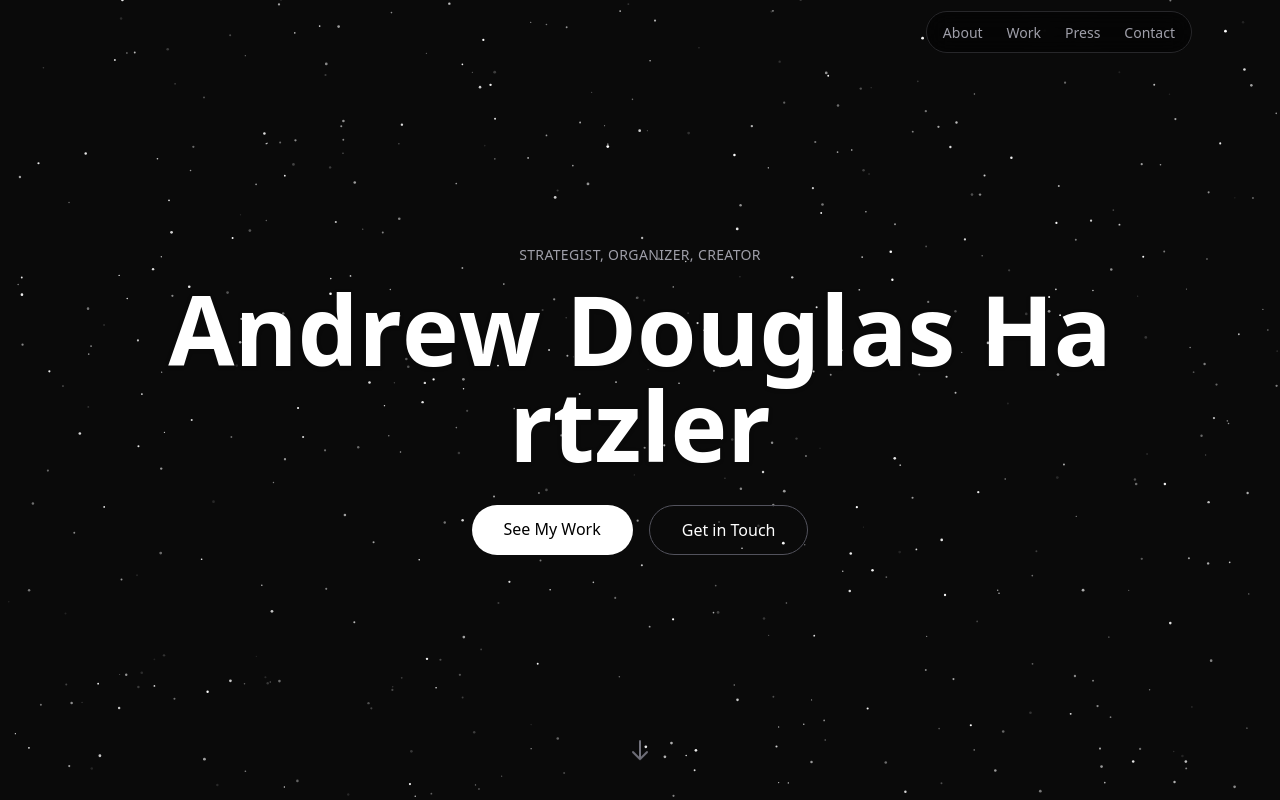
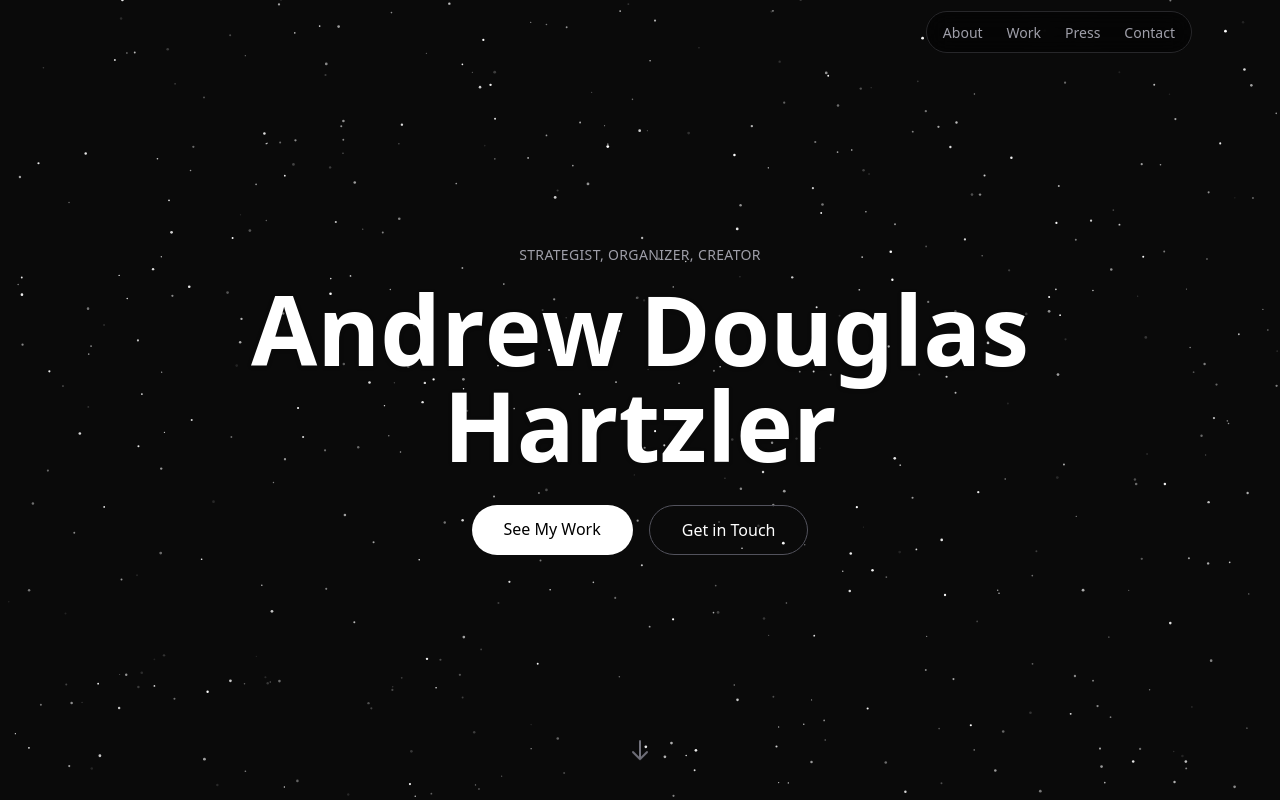
Before and after one commit to andyhartzler/andrewhartzler-site, a Next.js app: page / in a window 1280 px wide. Shown: the top 800 px of the page. Built offline with nearby package versions, Linux system fonts and the light colour scheme.

Commit message:
Fix TypeScript error in Dock, fix name animation wrapping

```diff
--- a/src/components/Dock.tsx
+++ b/src/components/Dock.tsx
@@ -35,9 +35,8 @@ const Dock = React.forwardRef<HTMLDivElement, DockProps>(
 
     const renderChildren = () => {
       return React.Children.map(children, (child) => {
-        if (React.isValidElement(child) && child.type === DockItem) {
+        if (React.isValidElement<DockItemProps>(child) && child.type === DockItem) {
           return React.cloneElement(child, {
-            ...child.props,
             mouseX: mouseX,
             magnification: magnification,
             distance: distance,
--- a/src/components/GradualSpacing.tsx
+++ b/src/components/GradualSpacing.tsx
@@ -22,21 +22,38 @@ function GradualSpacing({
   },
   className,
 }: GradualSpacingProps) {
+  const words = text.split(" ");
+
+  // Pre-calculate delays for each character
+  let globalIndex = 0;
+  const wordData = words.map((word) => {
+    const chars = word.split("").map((char) => ({
+      char,
+      delay: globalIndex++ * delayMultiple,
+    }));
+    globalIndex++; // Account for space between words
+    return chars;
+  });
+
   return (
-    <div className="flex flex-wrap justify-center">
+    <div className="flex flex-wrap justify-center gap-x-3 md:gap-x-4">
       <AnimatePresence>
-        {text.split("").map((char, i) => (
+        {wordData.map((chars, wordIndex) => (
+          <span key={wordIndex} className="inline-flex whitespace-nowrap">
+            {chars.map((item, charIndex) => (
               <motion.span
-            key={i}
+                key={`${wordIndex}-${charIndex}`}
                 initial="hidden"
                 animate="visible"
                 exit="hidden"
                 variants={framerProps}
-            transition={{ duration, delay: i * delayMultiple }}
+                transition={{ duration, delay: item.delay }}
                 className={cn("drop-shadow-sm", className)}
               >
-            {char === " " ? <span>&nbsp;</span> : char}
+                {item.char}
               </motion.span>
+            ))}
+          </span>
         ))}
       </AnimatePresence>
     </div>
```
Lines whose indentation alone changed are shown as unchanged.
